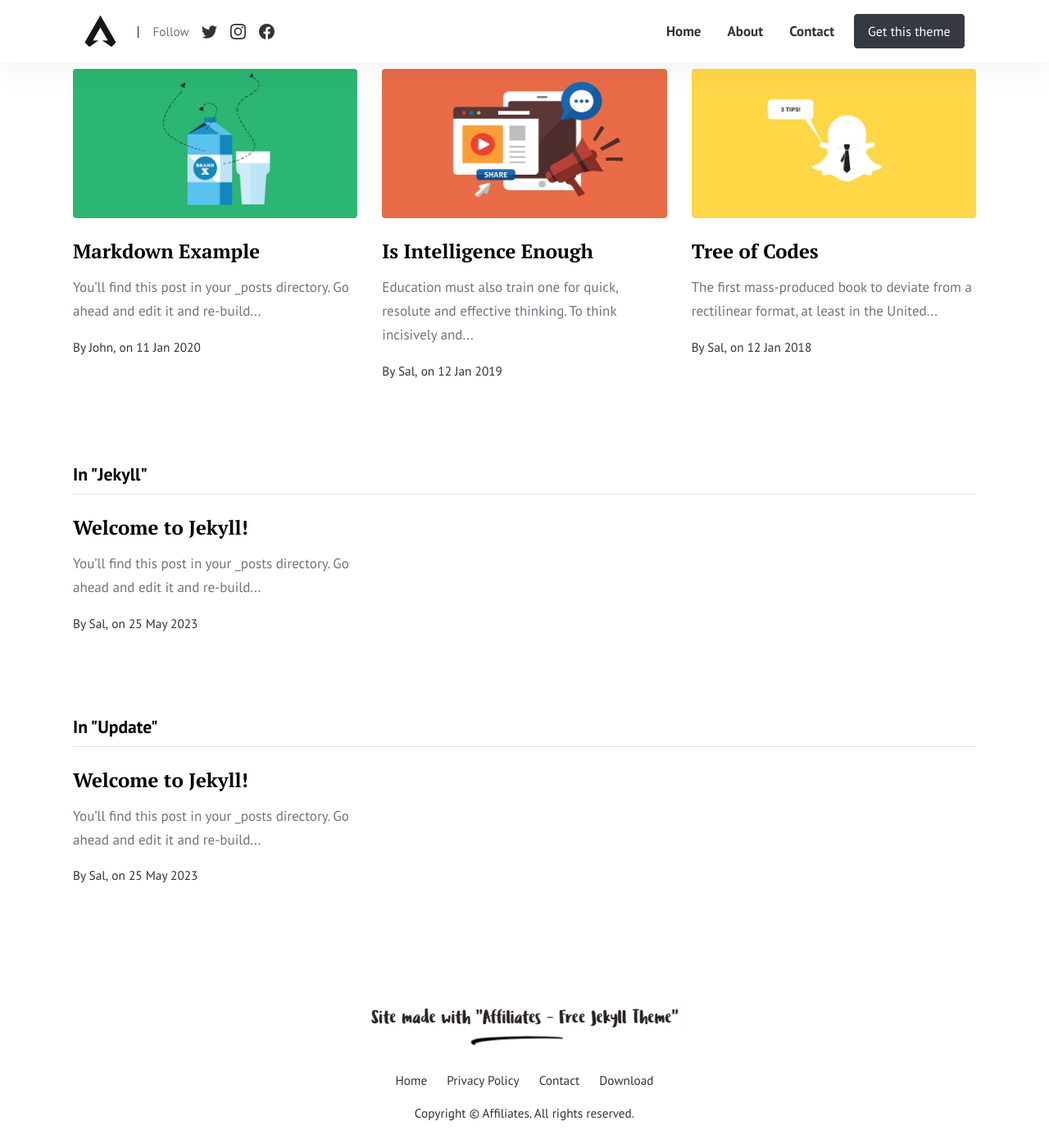
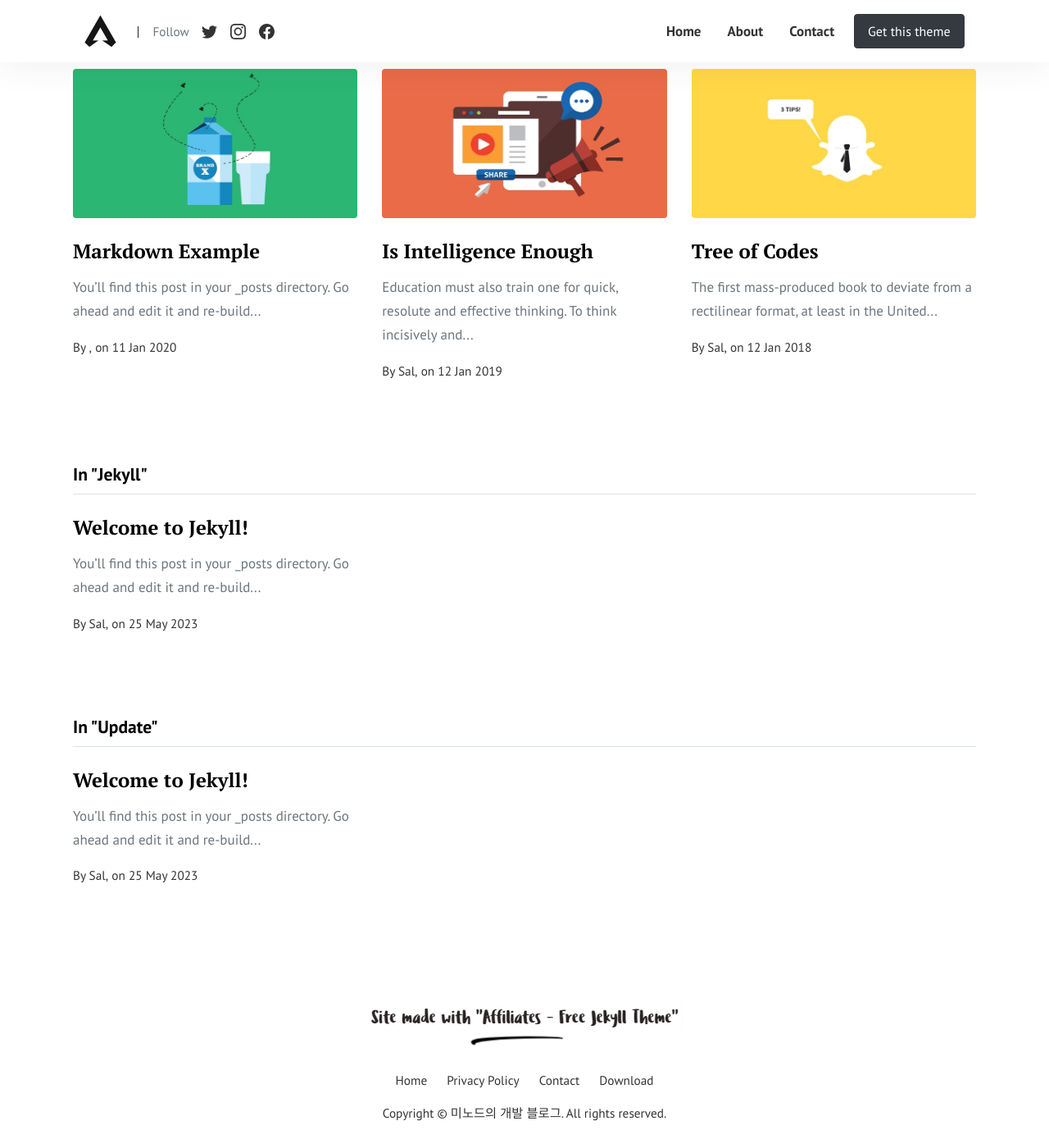
Before and after one commit to dbdomino/dbdomino.github.io, a Jekyll site: the page built from pages/categories.html, in a window 1280 px wide and 1400 px high, scrolled down 1556 px. Shown: the whole window at 82% size. Built offline with Jekyll 4.4.1, drawn with Linux system fonts in a browser that asks for light colours.

Commit message:
config 파일 수정

```diff
--- a/_config.yml
+++ b/_config.yml
@@ -1,15 +1,15 @@
-title: "Affiliates"
-email: wowthemesnet@gmail.com
-timezone: UTC
-baseurl: "/affiliates-jekyll-theme"
+title: "미노드의 개발 블로그"
+email: dbdomino@naver.com
+timezone: GMT
+baseurl: ''
 permalink: "/:title/"
 logo: 'assets/images/logo.png'
 favicon: 'assets/images/favicon.ico'
 author: Sal
 paginate: 30
 disqus: 'demowebsite'
-locale: en_us
-lang: en_us
+locale: ko_kr
+lang: ko_kr
 feed_items: 10
 feed_update_period: daily
 feed_update_frequency: 1
@@ -32,11 +32,11 @@ authors:
     web: https://www.wowthemes.net/category/jekyll-themes/
     twitter: https://twitter.com/wowthemesnet
     description: "Author of Affiliates, a template available for WordPress, HTML, Ghost and Jekyll. You are currently previewing Jekyll template demo."
-  john:
-    name: John
-    display_name: John
+  minod:
+    name: minod
+    display_name: minod
     avatar: 'assets/images/john.png'
-    email: wowthemesnet@gmail.com
+    email: minod
     web: https://www.wowthemes.net/category/jekyll-themes/
     twitter: https://twitter.com/wowthemesnet
     description: "This is the author box. Write a short description of the author here. You are currently previewing Affiliates theme demo, a Jekyll template compatible with Github pages."
```
Also changed, not shown: Gemfile.lock.
